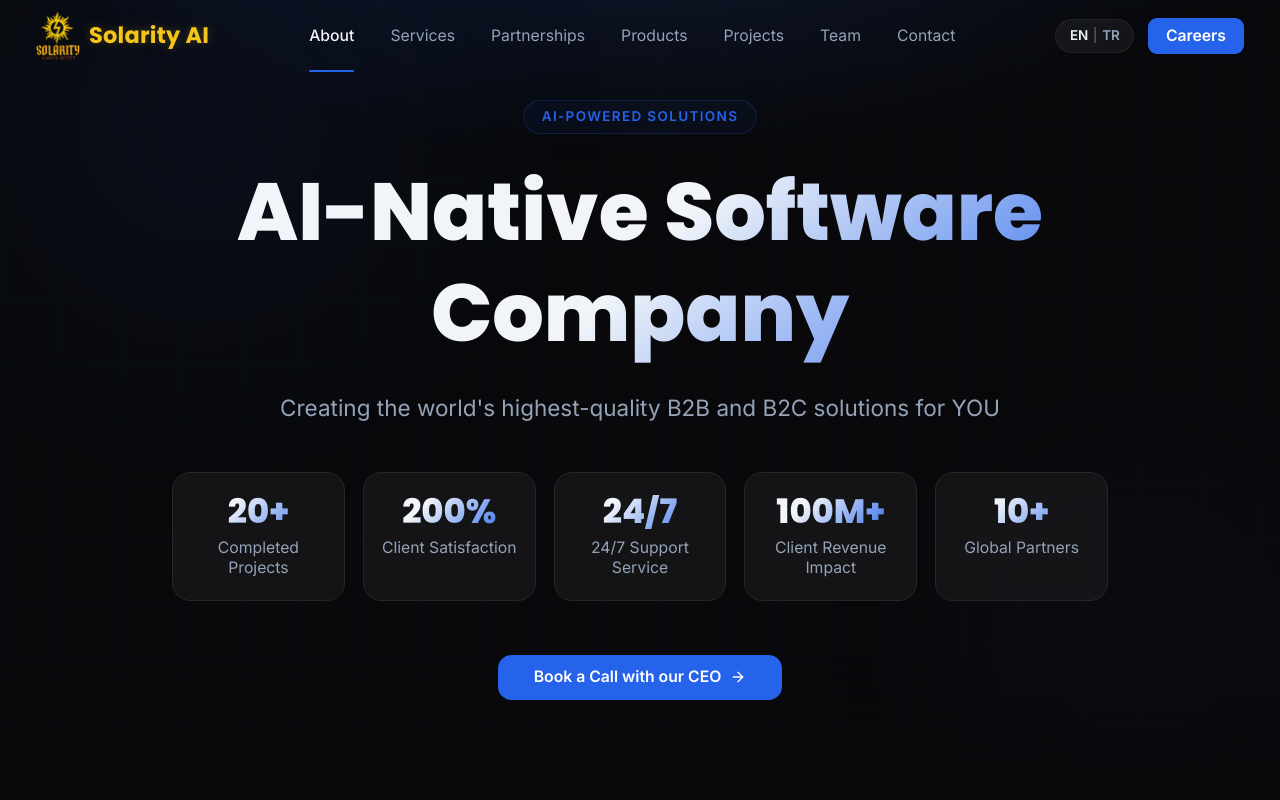
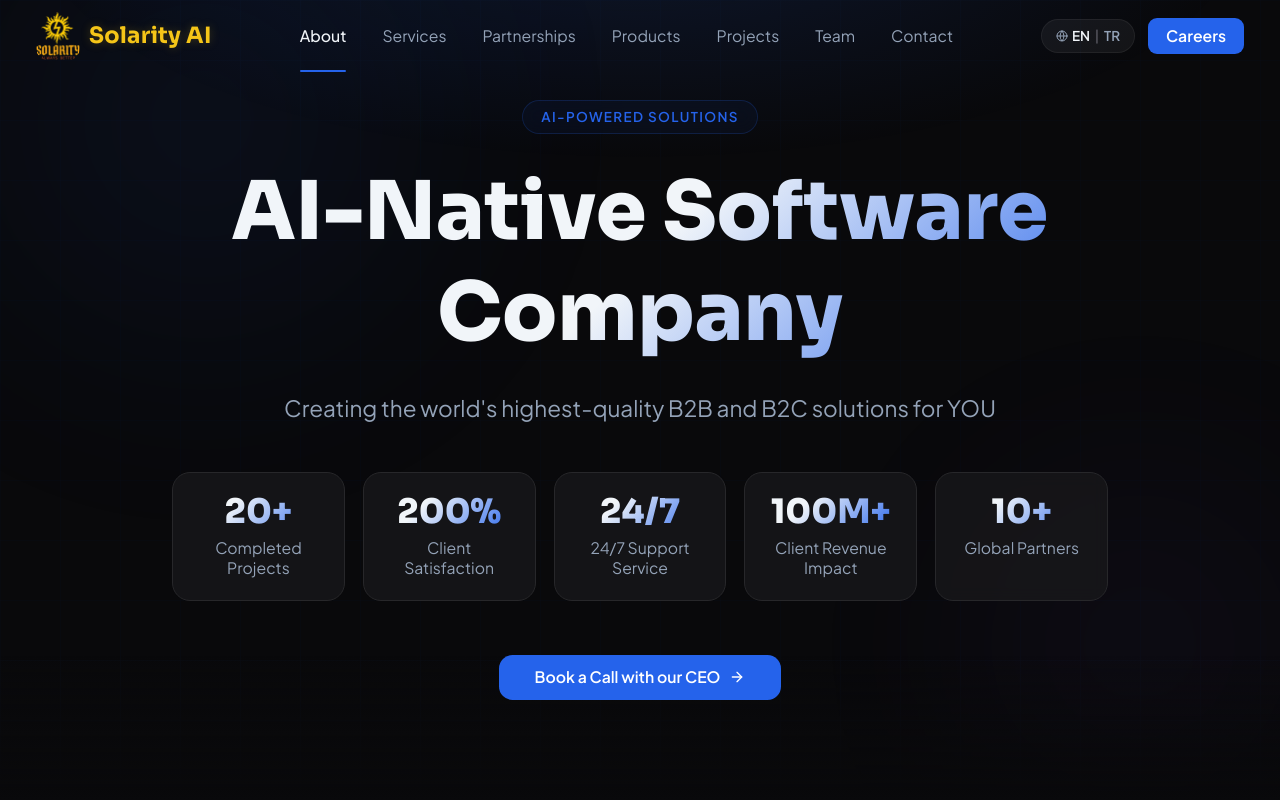
Before and after one commit to Solarity-AI/solarityai-landing-page, a Next.js app: page / in a window 1280 px wide. Shown: the top 800 px of the page. Built offline with nearby package versions, Linux system fonts and the light colour scheme.

Commit message:
style(ui): replace Inter/Poppins with Plus Jakarta Sans/Sora and add Globe icon to language switcher

```diff
--- a/app/layout.tsx
+++ b/app/layout.tsx
@@ -1,18 +1,19 @@
 import type { Metadata, Viewport } from 'next'
-import { Inter, Poppins } from 'next/font/google'
+import { Plus_Jakarta_Sans, Sora } from 'next/font/google'
 import Script from 'next/script'
 import './globals.css'
 import { LanguageProvider } from '@/context/LanguageContext'
 
 const LOGO_ASSET_VERSION = '20260207'
 
-const inter = Inter({
+const inter = Plus_Jakarta_Sans({
   variable: '--font-inter',
   subsets: ['latin'],
+  weight: ['400', '500', '600', '700', '800'],
   display: 'swap',
 })
 
-const poppins = Poppins({
+const poppins = Sora({
   variable: '--font-poppins',
   subsets: ['latin'],
   weight: ['400', '500', '600', '700', '800'],
--- a/components/layout/Navbar.tsx
+++ b/components/layout/Navbar.tsx
@@ -4,7 +4,7 @@
 import Link from 'next/link'
 import Image from 'next/image'
 import { motion, AnimatePresence } from 'framer-motion'
-import { Menu, X } from 'lucide-react'
+import { Globe, Menu, X } from 'lucide-react'
 import { useLanguage } from '@/context/LanguageContext'
 
 const ASSET_VERSION = '20260207'
@@ -125,6 +125,7 @@
                 className="hidden md:flex items-center gap-1 text-xs font-semibold text-text-2 hover:text-text-1 transition-colors duration-200 bg-white/5 hover:bg-white/10 rounded-full px-3 py-1.5 border border-border-subtle"
                 aria-label="Toggle language"
               >
+                <Globe size={12} aria-hidden="true" />
                 <span className={lang === 'en' ? 'text-text-1' : 'text-text-2'}>EN</span>
                 <span className="text-text-3">|</span>
                 <span className={lang === 'tr' ? 'text-text-1' : 'text-text-2'}>TR</span>
@@ -189,6 +190,7 @@
                   onClick={toggle}
                   className="flex items-center gap-1 text-sm font-semibold text-text-2 bg-white/5 rounded-full px-4 py-2 border border-border-subtle"
                 >
+                  <Globe size={14} aria-hidden="true" />
                   <span className={lang === 'en' ? 'text-text-1' : 'text-text-2'}>EN</span>
                   <span className="text-text-3">|</span>
                   <span className={lang === 'tr' ? 'text-text-1' : 'text-text-2'}>TR</span>
```
